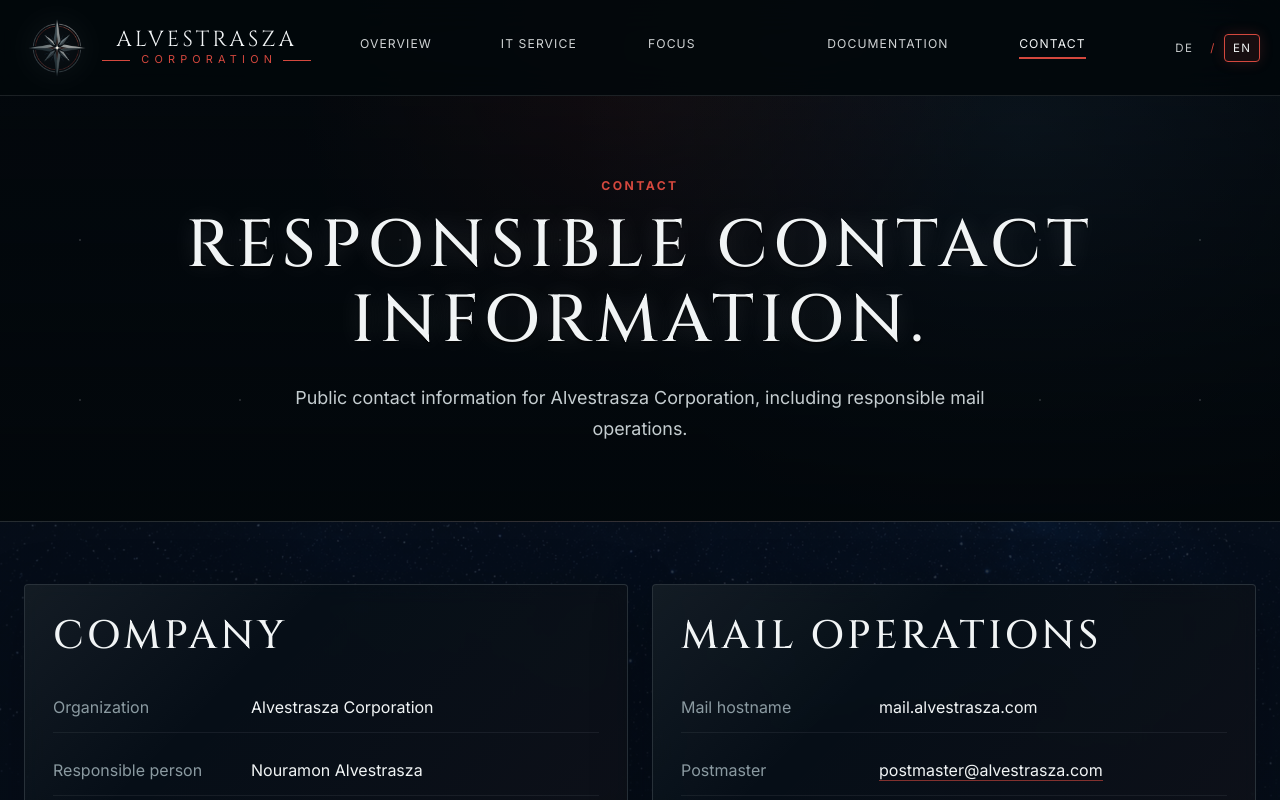
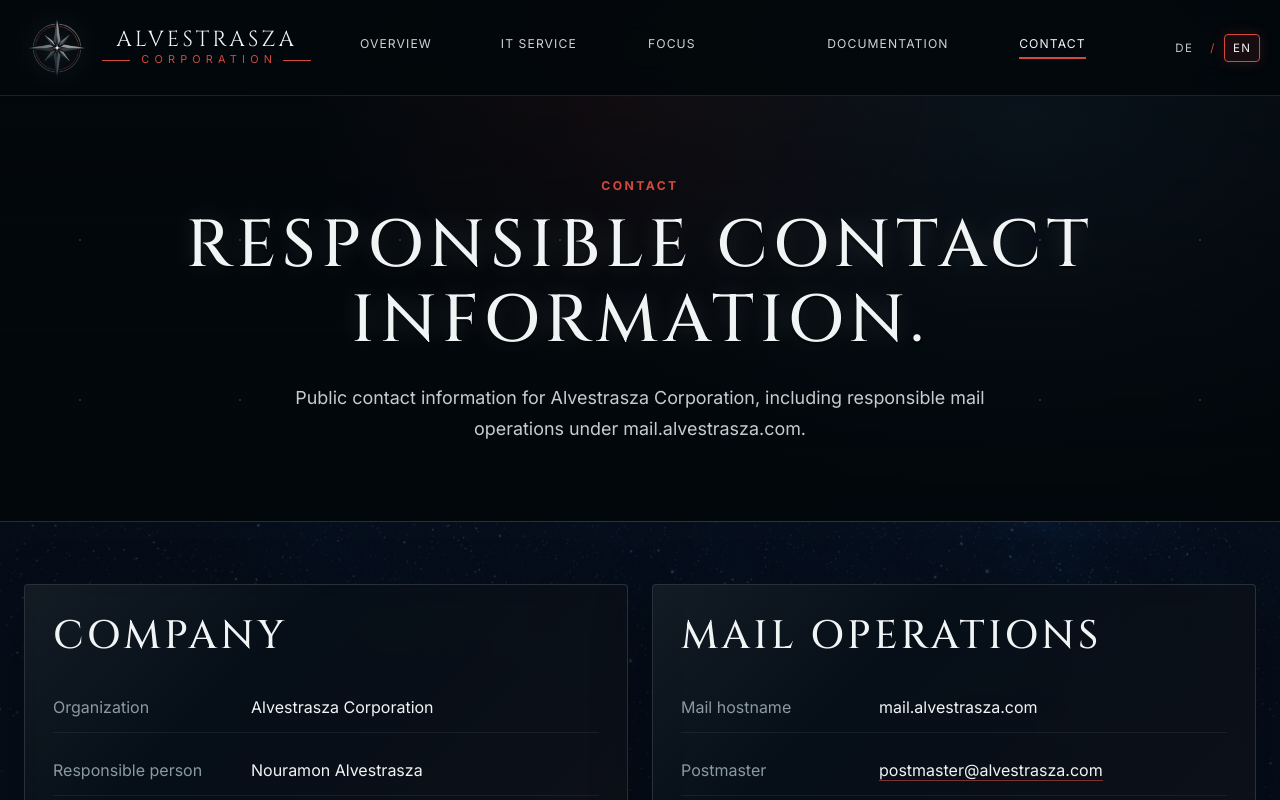
Before and after one commit to Alvestrasza/A-Corp_Website, a Next.js app: page /en/contact in a window 1280 px wide. Shown: the top 800 px of the page. Built offline with nearby package versions, Linux system fonts and the light colour scheme.

Commit message:
feat: add site configuration and update environment variables for improved site management

```diff
--- a/messages/de.json
+++ b/messages/de.json
@@ -4,8 +4,8 @@
     "description": "Alvestrasza Corporation bietet IT-Services und bereitet strukturierte technische Weiterbildung vor."
   },
   "Layout": {
-    "homeAriaLabel": "Alvestrasza Corporation Startseite",
-    "logoAlt": "Logo der Alvestrasza Corporation",
+    "homeAriaLabel": "{companyName} Startseite",
+    "logoAlt": "Logo der {companyName}",
     "mainNavigation": "Hauptnavigation",
     "languageSwitch": "Sprachauswahl",
     "postmaster": "Postmaster",
@@ -70,13 +70,14 @@
     },
     "eyebrow": "Kontakt",
     "title": "Verantwortliche Kontaktinformationen.",
-    "lead": "Öffentliche Kontaktinformationen der Alvestrasza Corporation, einschließlich Angaben zum verantwortlichen Mailbetrieb.",
+    "lead": "Öffentliche Kontaktinformationen der {companyName}, einschließlich Angaben zum verantwortlichen Mailbetrieb unter {mailHost}.",
     "company": {
       "title": "Unternehmen",
       "organization": "Organisation",
       "responsiblePerson": "Verantwortliche Person",
       "role": "Rolle",
       "website": "Website",
+      "address": "Adresse",
       "statusNote": "Das Unternehmen befindet sich derzeit im formalen Aufbau. Eine vollständige postalische Geschäftsadresse wird veröffentlicht, sobald sie final feststeht."
     },
     "mail": {
@@ -90,7 +91,7 @@
       "eyebrow": "Betriebserklärung",
       "title": "Legitime geschäftliche und transaktionale E-Mails.",
       "text1": "Das Mailsystem ist für legitime geschäftliche Kommunikation, transaktionale Service-E-Mails, Account-Verifizierung, Benachrichtigungen und administrative Kommunikation vorgesehen.",
-      "text2": "Das System wird nicht als offenes Relay betrieben. Mailrouting, Senderautorisierung und Reverse-DNS-Informationen werden über öffentliche DNS-Einträge gepflegt.",
+      "text2": "Das System wird nicht als offenes Relay betrieben. Der verantwortliche Mail-Hostname ist {mailHost}. Mailrouting, Senderautorisierung und Reverse-DNS-Informationen werden über öffentliche DNS-Einträge gepflegt.",
       "text3": "Newsletter oder Massenmails werden nur nach ausdrücklichem Opt-in des Empfängers versendet. Gekaufte, gesammelte oder fremde Adresslisten werden nicht verwendet."
     }
   },
--- a/messages/en.json
+++ b/messages/en.json
@@ -4,8 +4,8 @@
     "description": "Alvestrasza Corporation provides IT services and prepares structured technical education."
   },
   "Layout": {
-    "homeAriaLabel": "Alvestrasza Corporation home",
-    "logoAlt": "Alvestrasza Corporation logo",
+    "homeAriaLabel": "{companyName} home",
+    "logoAlt": "{companyName} logo",
     "mainNavigation": "Main navigation",
     "languageSwitch": "Language selection",
     "postmaster": "Postmaster",
@@ -70,13 +70,14 @@
     },
     "eyebrow": "Contact",
     "title": "Responsible contact information.",
-    "lead": "Public contact information for Alvestrasza Corporation, including responsible mail operations.",
+    "lead": "Public contact information for {companyName}, including responsible mail operations under {mailHost}.",
     "company": {
       "title": "Company",
       "organization": "Organization",
       "responsiblePerson": "Responsible person",
       "role": "Role",
       "website": "Website",
+      "address": "Address",
       "statusNote": "The company is currently in the process of being formally established. A full postal business address will be published once finalized."
     },
     "mail": {
--- a/src/app/[locale]/contact/page.tsx
+++ b/src/app/[locale]/contact/page.tsx
@@ -8,8 +8,9 @@
 Description   : Locale-aware public contact page, including mail operations and postmaster information.
 */
 
+import { getTranslations, setRequestLocale } from 'next-intl/server';
+import { siteConfig, hasPostalAddress } from '@/lib/site-config';
 import type { Metadata } from 'next';
-import { getTranslations, setRequestLocale } from 'next-intl/server';
 
 type Props = {
   params: Promise<{ locale: string }>;
@@ -37,7 +38,12 @@
         <div className="container narrow">
           <div className="eyebrow">{t('eyebrow')}</div>
           <h1>{t('title')}</h1>
-          <p className="lead">{t('lead')}</p>
+          <p className="lead">
+            {t('lead', {
+              companyName: siteConfig.companyName,
+              mailHost: siteConfig.mail.host
+            })}
+          </p>
         </div>
       </section>
 
@@ -48,20 +54,44 @@
             <div className="info-list">
               <div className="info-row">
                 <span className="info-label">{t('company.organization')}</span>
-                <span className="info-value">Alvestrasza Corporation</span>
+                <span className="info-value">{siteConfig.companyName}</span>
               </div>
               <div className="info-row">
                 <span className="info-label">{t('company.responsiblePerson')}</span>
-                <span className="info-value">Nouramon Alvestrasza</span>
+                <span className="info-value">{siteConfig.responsiblePerson}</span>
               </div>
               <div className="info-row">
                 <span className="info-label">{t('company.role')}</span>
-                <span className="info-value">Chief Executive Officer</span>
+                <span className="info-value">{siteConfig.responsibleRole}</span>
               </div>
               <div className="info-row">
                 <span className="info-label">{t('company.website')}</span>
                 <span className="info-value">
-                  <a href="https://alvestrasza.com">https://alvestrasza.com</a>
+                  <a href={siteConfig.siteUrl}>{siteConfig.siteUrl}</a>
+                  {hasPostalAddress() && (
+                    <div className="info-row">
+                      <span className="info-label">{t('company.address')}</span>
+                      <span className="info-value">
+                        {siteConfig.address.name && (
+                          <>
+                            {siteConfig.address.name}
+                            <br />
+                          </>
+                        )}
+                        {siteConfig.address.street} {siteConfig.address.houseNumber}
+                        <br />
+                        {siteConfig.address.postalCode} {siteConfig.address.city}
+                        {siteConfig.address.state && (
+                          <>
+                            <br />
+                            {siteConfig.address.state}
+                          </>
+                        )}
+                        <br />
+                        {siteConfig.address.country}
+                      </span>
+                    </div>
+                  )}
                 </span>
               </div>
             </div>
@@ -75,24 +105,24 @@
             <div className="info-list">
               <div className="info-row">
                 <span className="info-label">{t('mail.hostname')}</span>
-                <span className="info-value">mail.alvestrasza.com</span>
+                <span className="info-value">{siteConfig.mail.host}</span>
               </div>
               <div className="info-row">
                 <span className="info-label">{t('mail.postmaster')}</span>
                 <span className="info-value">
-                  <a href="mailto:postmaster@alvestrasza.com">postmaster@alvestrasza.com</a>
+                  <a href={`mailto:${siteConfig.mail.postmaster}`}>{siteConfig.mail.postmaster}</a>
                 </span>
               </div>
               <div className="info-row">
                 <span className="info-label">{t('mail.abuse')}</span>
                 <span className="info-value">
-                  <a href="mailto:abuse@alvestrasza.com">abuse@alvestrasza.com</a>
+                  <a href={`mailto:${siteConfig.mail.abuse}`}>{siteConfig.mail.abuse}</a>
                 </span>
               </div>
               <div className="info-row">
                 <span className="info-label">{t('mail.hostmaster')}</span>
                 <span className="info-value">
-                  <a href="mailto:hostmaster@alvestrasza.com">hostmaster@alvestrasza.com</a>
+                  <a href={`mailto:${siteConfig.mail.hostmaster}`}>{siteConfig.mail.hostmaster}</a>
                 </span>
               </div>
             </div>
@@ -106,7 +136,7 @@
             <div className="eyebrow">{t('statement.eyebrow')}</div>
             <h2>{t('statement.title')}</h2>
             <p>{t('statement.text1')}</p>
-            <p>{t('statement.text2')}</p>
+            <p>{t('statement.text2', { mailHost: siteConfig.mail.host })}</p>
             <p>{t('statement.text3')}</p>
           </div>
         </div>
--- a/src/app/robots.ts
+++ b/src/app/robots.ts
@@ -8,13 +8,12 @@
 Description   : Robots metadata endpoint for the public A-Corp website.
 */
 
+import { siteConfig } from '@/lib/site-config';
 import type { MetadataRoute } from 'next';
-
-const siteUrl = process.env.NEXT_PUBLIC_SITE_URL ?? 'https://alvestrasza.com';
 
 export default function robots(): MetadataRoute.Robots {
   return {
     rules: [{ userAgent: '*', allow: '/' }],
-    sitemap: `${siteUrl}/sitemap.xml`
+    sitemap: `${siteConfig.siteUrl}/sitemap.xml`
   };
 }
--- /dev/null
+++ b/src/lib/site-config.ts
@@ -0,0 +1,53 @@
+/*
+File Name     : site-config.ts
+Version       : v0.1.0
+Created       : 2026-06-17
+Last Modified : 2026-06-17
+Author        : Nouramon Alvestrasza
+Organization  : Alvestrasza Corporation
+Description   : Server-side public site configuration loaded from environment variables.
+*/
+
+function readEnv(name: string, fallback = ''): string {
+  return process.env[name]?.trim() || fallback;
+}
+
+function normalizeUrl(url: string): string {
+  return url.replace(/\/+$/, '');
+}
+
+export const siteConfig = {
+  siteUrl: normalizeUrl(readEnv('ACORP_SITE_URL', 'https://alvestrasza.com')),
+  domain: readEnv('ACORP_DOMAIN', 'alvestrasza.com'),
+  companyName: readEnv('ACORP_COMPANY_NAME', 'Alvestrasza Corporation'),
+
+  responsiblePerson: readEnv('ACORP_RESPONSIBLE_PERSON', 'Nouramon Alvestrasza'),
+  responsibleRole: readEnv('ACORP_RESPONSIBLE_ROLE', 'Chief Executive Officer'),
+
+  mail: {
+    host: readEnv('ACORP_MAIL_HOST', 'mail.alvestrasza.com'),
+    postmaster: readEnv('ACORP_POSTMASTER_EMAIL', 'postmaster@alvestrasza.com'),
+    abuse: readEnv('ACORP_ABUSE_EMAIL', 'abuse@alvestrasza.com'),
+    hostmaster: readEnv('ACORP_HOSTMASTER_EMAIL', 'hostmaster@alvestrasza.com')
+  },
+
+  address: {
+    name: readEnv('ACORP_ADDRESS_NAME'),
+    street: readEnv('ACORP_ADDRESS_STREET'),
+    houseNumber: readEnv('ACORP_ADDRESS_HOUSE_NUMBER'),
+    postalCode: readEnv('ACORP_ADDRESS_POSTAL_CODE'),
+    city: readEnv('ACORP_ADDRESS_CITY'),
+    state: readEnv('ACORP_ADDRESS_STATE'),
+    country: readEnv('ACORP_ADDRESS_COUNTRY', 'Germany'),
+    countryCode: readEnv('ACORP_ADDRESS_COUNTRY_CODE', 'DE')
+  }
+};
+
+export function hasPostalAddress(): boolean {
+  return Boolean(
+    siteConfig.address.street &&
+    siteConfig.address.postalCode &&
+    siteConfig.address.city &&
+    siteConfig.address.country
+  );
+}
```
Also changed, not shown: src/app/[locale]/layout.tsx (+8 -7 lines), src/app/sitemap.ts (+5 -6 lines), 1 other file (tests, documents, lock files or other folders).
